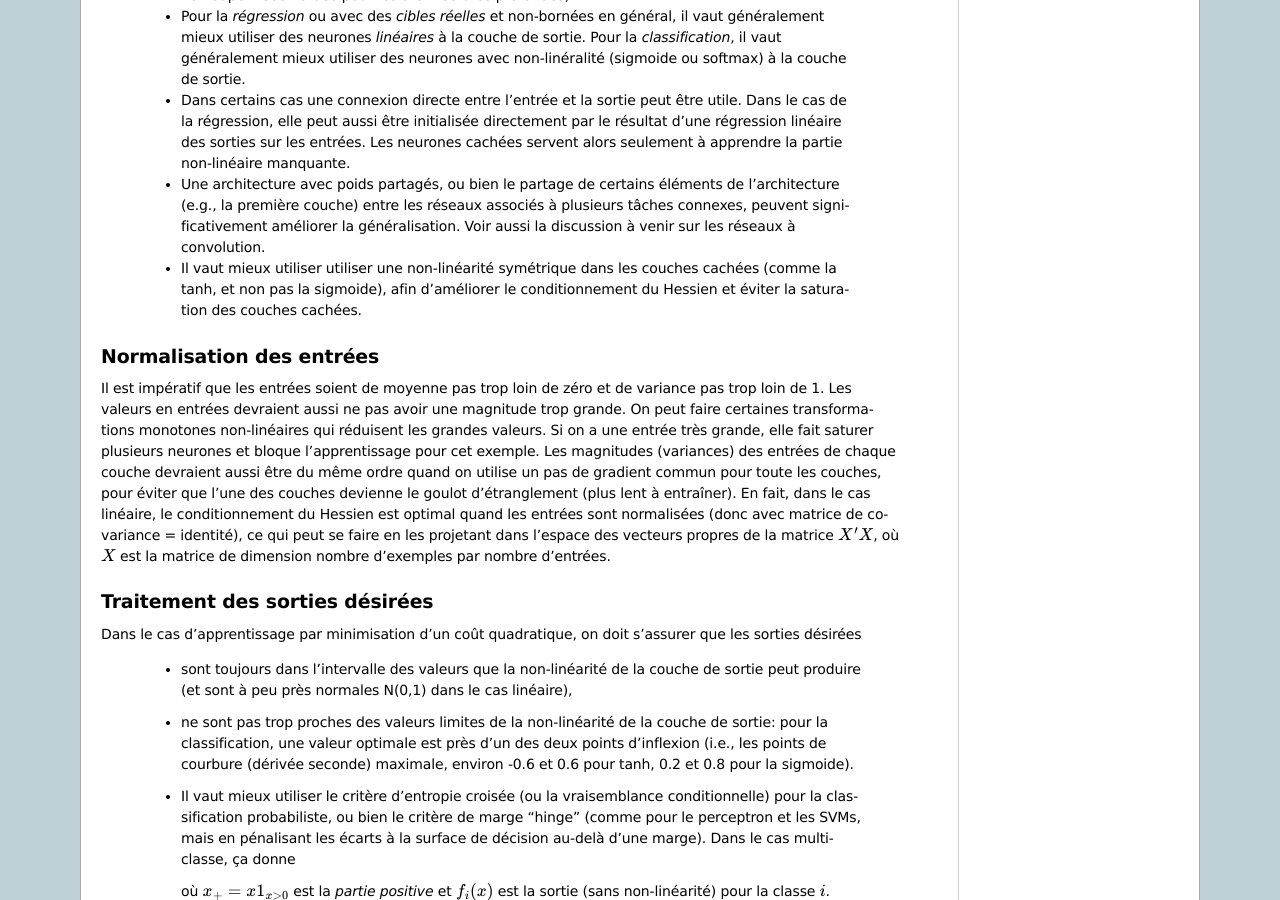
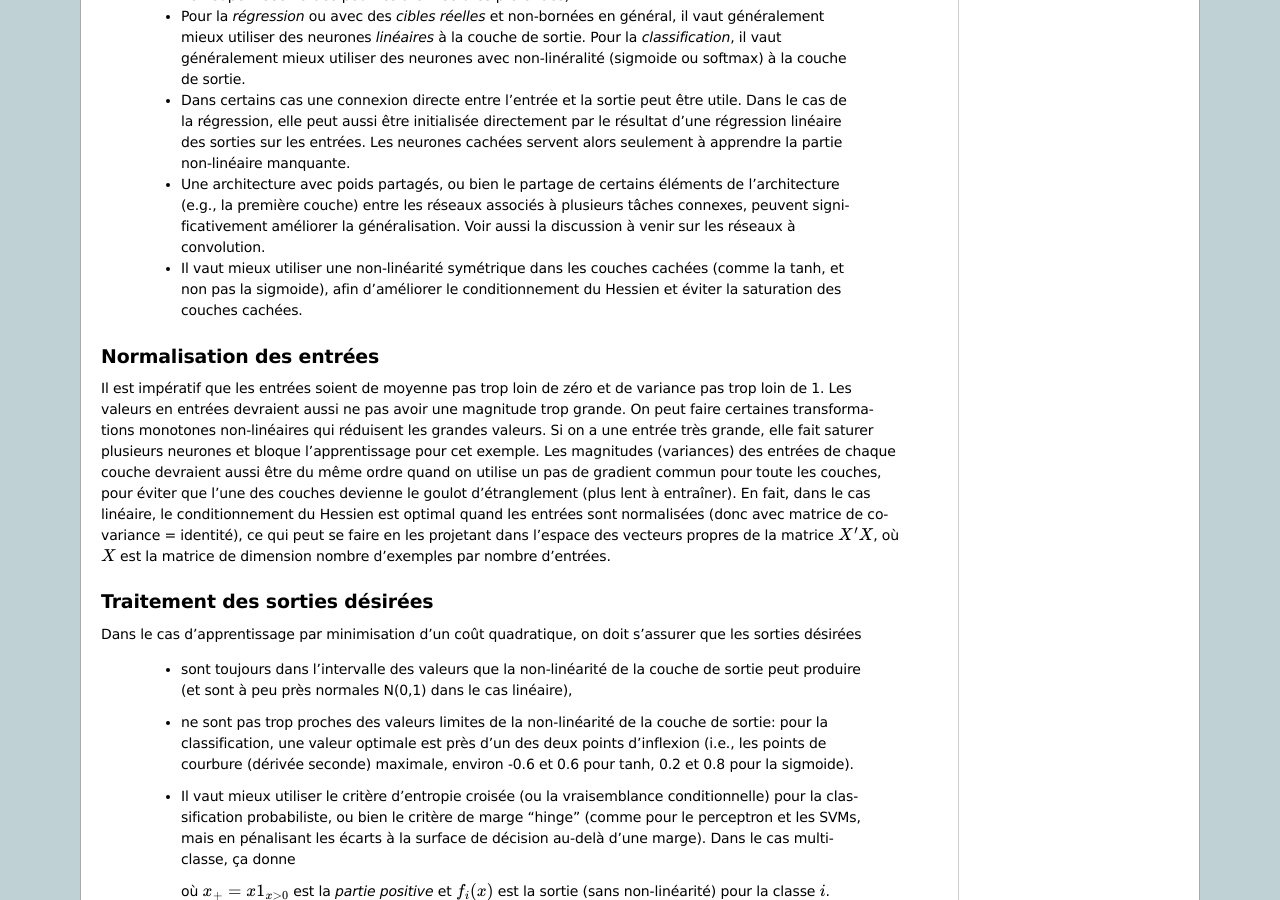
Before and after one commit to goodfeli/galatea, a Sphinx documentation site: the page built from notes_de_cours/doc/mlp_fr.txt, in a window 1280 px wide and 900 px high, scrolled down 4011 px. Built offline with Sphinx 7.4.7, drawn with Linux system fonts in a browser that asks for light colours; formulas are drawn with MathJax 3.

Commit message:
trailing spaces and typos

```diff
--- a/notes_de_cours/doc/mlp_fr.txt
+++ b/notes_de_cours/doc/mlp_fr.txt
@@ -321,7 +321,7 @@ sera la plus longue dans la direction la plus "plate"
    significativement améliorer la généralisation. Voir aussi
    la discussion à venir sur les réseaux à convolution.
 
- * Il vaut mieux utiliser utiliser une non-linéarité symétrique
+ * Il vaut mieux utiliser une non-linéarité symétrique
    dans les couches cachées (comme la tanh, et non pas la
    sigmoide), afin d'améliorer le conditionnement du Hessien
    et éviter la saturation des couches cachées.
```
